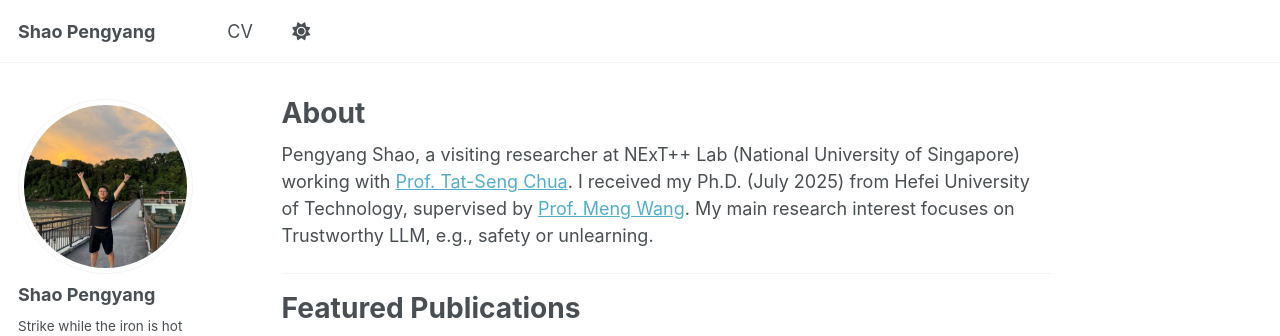
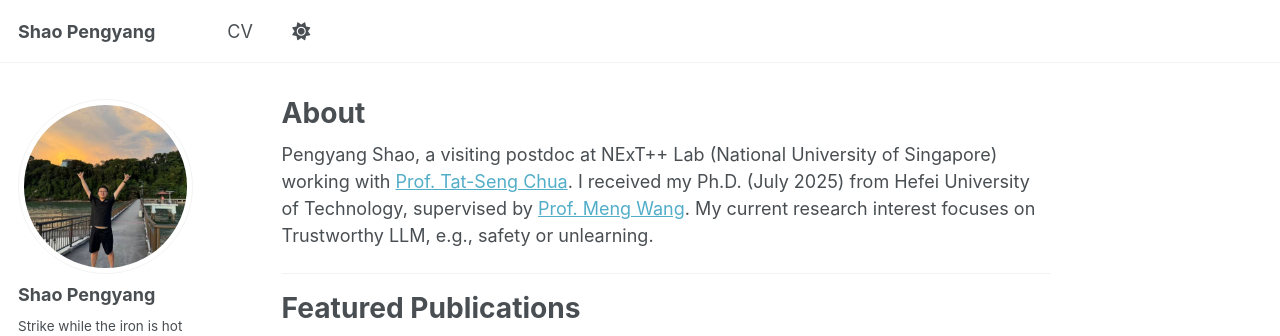
Before and after one commit to ShaoPengyang/ShaoPengyang.github.io, a Jekyll site: the page built from _pages/about.md, in a window 1280 px wide and 900 px high. Shown: the top 336 px of the window. Built offline with Jekyll 4.4.1, drawn with Linux system fonts in a browser that asks for light colours; some web fonts are replaced; a script bundle is joined from its source files by our own code; library files that are not in the unit come from our copies; some of the changed text lies outside the part shown.

Commit message:
Update about.md

```diff
--- a/_pages/about.md
+++ b/_pages/about.md
@@ -7,7 +7,7 @@
   - /about.html
 ---
 
-Pengyang Shao, a visiting researcher at NExT++ Lab (National University of Singapore) working with [Prof. Tat-Seng Chua](https://www.comp.nus.edu.sg/cs/people/chuats/). I received my Ph.D. (July 2025) from Hefei University of Technology, supervised by [Prof. Meng Wang](https://sites.google.com/view/meng-wang/home). My main research interest focuses on Trustworthy LLM, e.g., safety or unlearning.
+Pengyang Shao, a visiting postdoc at NExT++ Lab (National University of Singapore) working with [Prof. Tat-Seng Chua](https://www.comp.nus.edu.sg/cs/people/chuats/). I received my Ph.D. (July 2025) from Hefei University of Technology, supervised by [Prof. Meng Wang](https://sites.google.com/view/meng-wang/home). My current research interest focuses on Trustworthy LLM, e.g., safety or unlearning.
 
 ---
 
```
Also changed, not shown: other parts of _pages/about.md (+0 -1 lines).
